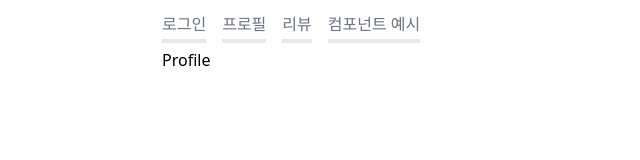
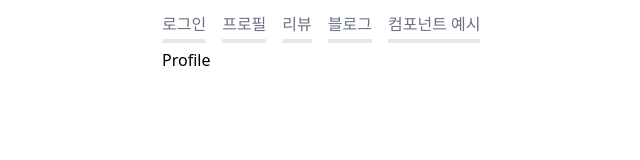
Before and after one commit to SeungAh-Py/myproj-react, a React (Create React App) app: page /accounts/profile in a window 1280 px wide. Shown: the top 160 px of the page, without its empty margins (278-918 px from the left). Built offline with nearby package versions, Linux system fonts and the light colour scheme.

Commit message:
TopNav 추가

```diff
--- a/src/components/TopNav.jsx
+++ b/src/components/TopNav.jsx
@@ -13,6 +13,10 @@ function TopNav() {
         <li>
           <MyLink to="/reviews/">리뷰</MyLink>
         </li>
+        <li>
+          <MyLink to="/blog/pageblog/">블로그</MyLink>
+        </li>
+
         <li>
           <MyLink to="/examples/components/">컴포넌트 예시</MyLink>
         </li>
```
